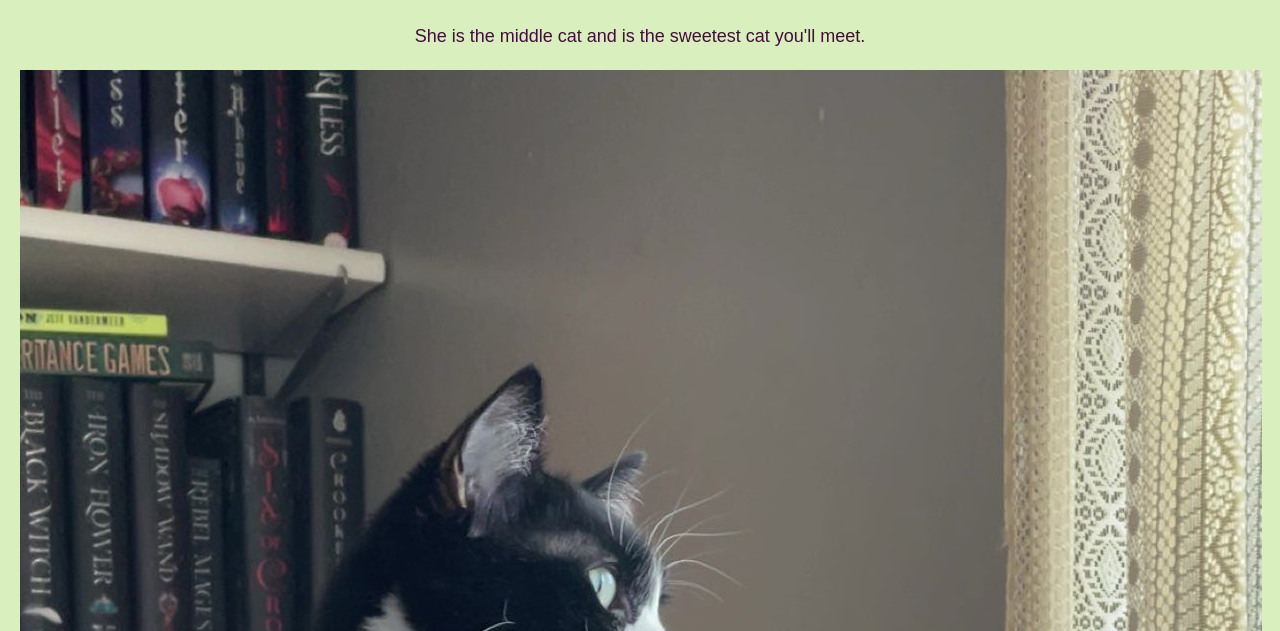
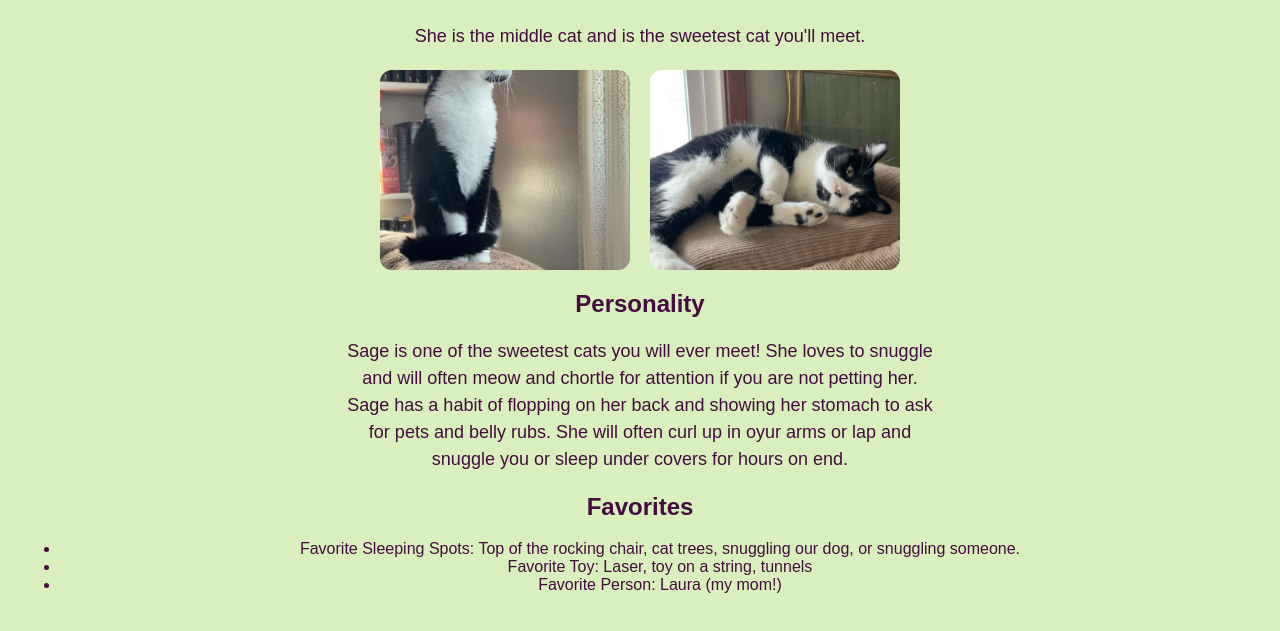
Before and after one commit to cjemerson2/bmis235-html-3, a plain HTML site: page sage.html in a window 1280 px wide. Shown: the part 162-793 px from the top of the page. Drawn offline with Linux system fonts and the light colour scheme.

Commit message:
Refactor cat card styles and add cat photos layout

```diff
--- a/styles.css
+++ b/styles.css
@@ -59,17 +59,18 @@ footer {
     margin-top: 40px;
 }
 
-.cat-card {
-    background-color: white;
-    padding: 15px;
-    border-radius: 12px;
-    width: 220px;
+.cat-photos {
+    display: flex;
+    justify-content: center;
+    gap: 20px;
+    flex-wrap: wrap;
 }
-.cat-card img {
-    width: 100%;
+
+.cat-photos img {
+    width: 250px;
     height: 200px;
     object-fit: cover;
-    border-radius: 10px;
+    border-radius: 12px;
 }
 
 .interactive, .links {
```
